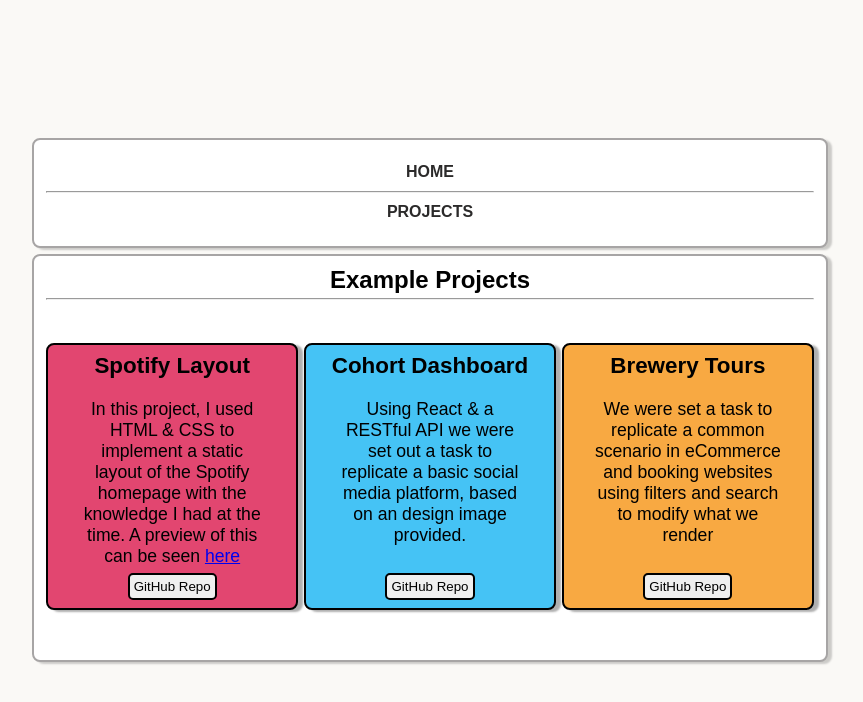
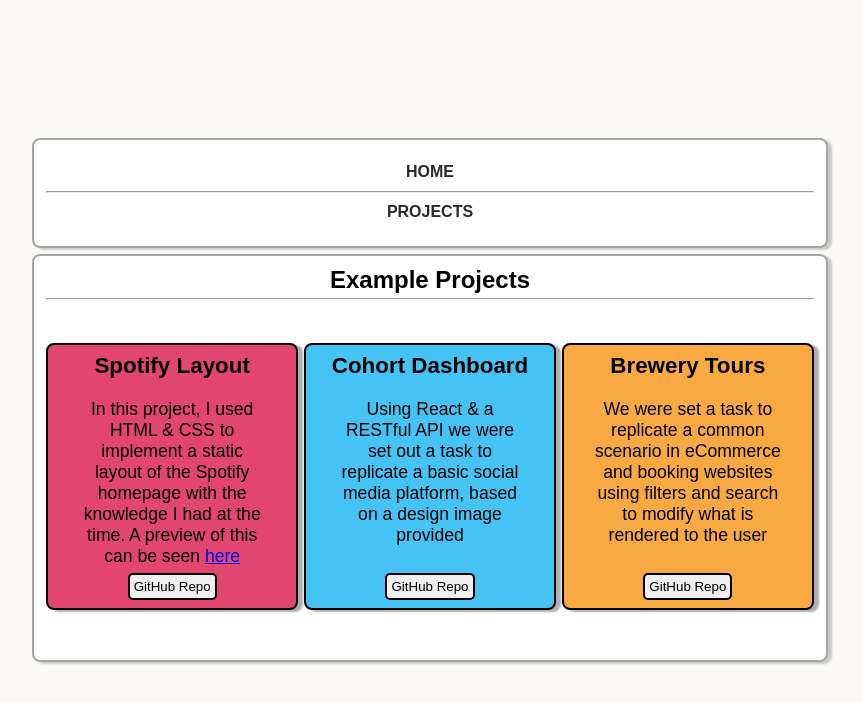
Before and after one commit to yee0802/portfolio-page, a React (Vite) app: page /projects in a window 1280 px wide. Shown: the top 702 px of the page, without its empty margins (210-1073 px from the left). Built offline with nearby package versions, Linux system fonts and the light colour scheme.

Commit message:
update project info

```diff
--- a/src/pages/Projects/Projects.jsx
+++ b/src/pages/Projects/Projects.jsx
@@ -33,7 +33,7 @@
         <section className="project-info">
           <p>
             Using React & a RESTful API we were set out a task to replicate a
-            basic social media platform, based on an design image provided.
+            basic social media platform, based on a design image provided
           </p>
           <a
             href="https://github.com/yee0802/react-cohort-dashboard-challenge"
@@ -49,7 +49,8 @@
         <section className="project-info">
           <p>
             We were set a task to replicate a common scenario in eCommerce and
-            booking websites using filters and search to modify what we render
+            booking websites using filters and search to modify what is rendered
+            to the user
           </p>
           <a
             href="https://github.com/yee0802/js-dom-brewery-tours-challenge"
```
